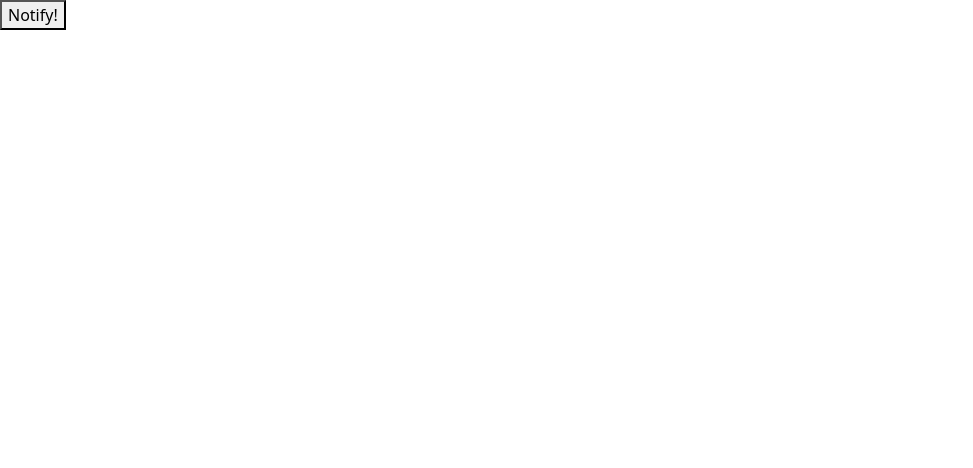
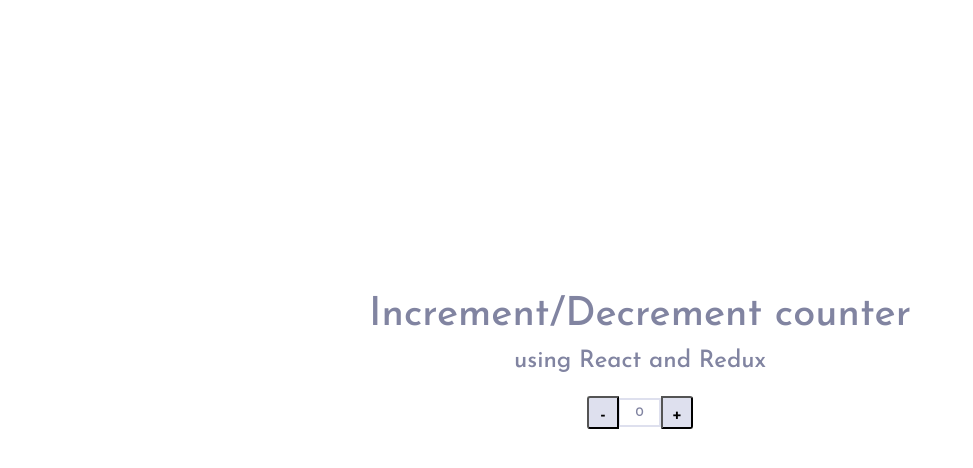
Before and after one commit to jalanprakhar/ReactHooks, a React (Create React App) app: page / in a window 1280 px wide. Shown: the top 468 px of the page, without its empty margins (0-973 px from the left). Built offline with nearby package versions, Linux system fonts and the light colour scheme.

Commit message:
Completed redux

```diff
--- a/package.json
+++ b/package.json
@@ -3,13 +3,16 @@
   "version": "0.1.0",
   "private": true,
   "dependencies": {
+    "@reduxjs/toolkit": "^1.8.2",
     "@testing-library/jest-dom": "^5.16.4",
     "@testing-library/react": "^13.3.0",
     "@testing-library/user-event": "^13.5.0",
     "react": "^18.1.0",
     "react-dom": "^18.1.0",
+    "react-redux": "^8.0.2",
     "react-scripts": "5.0.1",
     "react-toastify": "^9.0.1",
+    "redux": "^4.2.0",
     "web-vitals": "^2.1.4"
   },
   "scripts": {
--- /dev/null
+++ b/src/App.css
@@ -0,0 +1,84 @@
+/* .main-div {
+  width: 100%;
+  height: 100vh;
+  display: flex;
+  justify-content: center;
+  align-items: center;
+  flex-direction: column;
+} */
+
+@import url("https://fonts.googleapis.com/css2?family=Josefin+Sans:wght@300;500&display=swap");
+
+body {
+  font-family: "Josefin Sans", sans-serif;
+  font-size: 13px;
+  font-weight: 400;
+  color: #8184a1;
+  line-height: 1.3;
+}
+h4 {
+  margin-top: 0;
+  margin-bottom: 20px;
+  font-family: "Josefin Sans", sans-serif;
+}
+/* a:link, a:visited {
+  transition: color 0.15s ease 0s, border-color 0.15s ease 0s, background-color 0.15s ease 0s;
+} */
+.container {
+  display: flex;
+  width: 100%;
+  height: 90vh;
+  flex-direction: column;
+  justify-content: center;
+  align-items: center;
+}
+.quantity {
+  display: flex;
+  align-items: center;
+  justify-content: center;
+  padding: 0;
+}
+.quantity__minus,
+.quantity__plus {
+  display: block;
+  width: 32px;
+  height: 33px;
+  margin: 0;
+  background: #dee0ee;
+  text-decoration: none;
+  text-align: center;
+  line-height: 33px;
+  font-size: 20px;
+}
+.quantity__minus:hover,
+.quantity__plus:hover {
+  background: #575b71;
+  color: #fff;
+}
+.quantity__minus {
+  border-radius: 3px 0 0 3px;
+}
+.quantity__plus {
+  border-radius: 0 3px 3px 0;
+}
+.quantity__input {
+  width: 42px;
+  height: 29px;
+  margin: 0;
+  padding: 0;
+  text-align: center;
+  border-top: 2px solid #dee0ee;
+  border-bottom: 2px solid #dee0ee;
+  border-left: 1px solid #dee0ee;
+  border-right: 2px solid #dee0ee;
+  background: #fff;
+  color: #8184a1;
+}
+.quantity__minus:link,
+.quantity__plus:link {
+  color: #8184a1;
+}
+.quantity__minus:visited,
+.quantity__plus:visited {
+  color: #fff;
+}
--- a/src/App.js
+++ b/src/App.js
@@ -1,34 +1,34 @@
 import React from 'react';
+import './App.css'
 
-import { ToastContainer, toast } from 'react-toastify';
-import 'react-toastify/dist/ReactToastify.css';
+import { useSelector , useDispatch} from 'react-redux';
+import {incNumber,decNumber} from './actions/index'
+function App() {
+  const dispatch=useDispatch();
+  const myState=useSelector((state)=>{
+    return state.changeTheNumber
+  });
+  return (
+    <>
+      <div className="main-div">
 
-function App() {
-  const notify = () => toast.success('🦄 Wow so easy!', {
-    position: "top-center",
-    autoClose: 5000,
-    hideProgressBar: false,
-    closeOnClick: true,
-    pauseOnHover: true,
-    draggable: true,
-    progress: undefined,
-  });
 
-  return (
-    <div>
-      <button onClick={notify}>Notify!</button>
-      <ToastContainer
-        position="top-center"
-        autoClose={5000}
-        hideProgressBar={false}
-        newestOnTop={false}
-        closeOnClick
-        rtl={false}
-        pauseOnFocusLoss
-        draggable
-        pauseOnHover
-      />
-    </div>
-  );
+        <div className="container">
+
+          <h1>Increment/Decrement counter</h1>
+          <h4>using React and Redux</h4>
+
+          <div className="quantity">
+            <button className="quantity__minus" title="Decrement"
+            onClick={()=>dispatch(decNumber())}><span>-</span></button>
+            <input name="quantity" type="text" className="quantity__input" value={myState}  />
+            <button className="quantity__plus" title="Increment" onClick={()=>dispatch(incNumber())}><span>+</span></button>
+          </div>
+
+        </div>
+      </div>
+    </>
+  )
+
 }
 export default App;
--- /dev/null
+++ b/src/actions/index.js
@@ -0,0 +1,10 @@
+export const incNumber=()=>{
+    return {
+        type:'INCREMENT',
+    }
+};
+export const decNumber=()=>{
+    return {
+        type:'DECREMENT',
+    }
+};
--- a/src/index.js
+++ b/src/index.js
@@ -2,11 +2,14 @@
 import ReactDOM from 'react-dom/client';
 import './index.css';
 import App from './App';
-
-
+import {store} from './store.js';
+import {Provider } from 'react-redux';
+store.subscribe(()=>console.log(store.getState()));
 const root = ReactDOM.createRoot(document.getElementById('root'));
 root.render(
   <React.StrictMode>
-    <App />
+    <Provider store={store}>
+      <App />
+    </Provider>
   </React.StrictMode>
 );
--- /dev/null
+++ b/src/reducers/index.js
@@ -0,0 +1,8 @@
+import  changeTheNumber from './upDown';
+
+import {combineReducers} from 'redux'
+const rootReducer=combineReducers({
+    changeTheNumber
+})
+
+export default rootReducer;
--- /dev/null
+++ b/src/reducers/upDown.js
@@ -0,0 +1,16 @@
+const initialState=0;
+const changeTheNumber=(state=initialState,action)=>{
+    console.log(action.type);
+    switch(action.type){
+        case 'INCREMENT':
+            console.log('I was in increment')
+            return state+1;
+        case 'DECREMENT':
+            console.log('I was in decrement')
+            return state-1;
+        default:
+            console.log('I was in default')
+            return state;
+    }
+}
+export default changeTheNumber;
--- /dev/null
+++ b/src/store.js
@@ -0,0 +1,6 @@
+import { configureStore } from "@reduxjs/toolkit";
+import rootReducer from "./reducers";
+
+export const store=configureStore({
+    reducer:rootReducer,
+});
```
Also changed, not shown: 1 other file (tests, documents, lock files or other folders).
